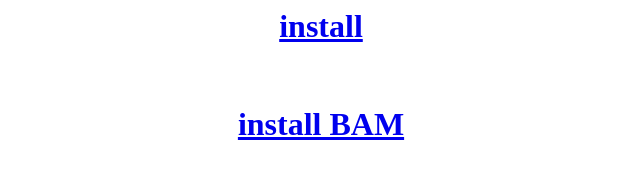
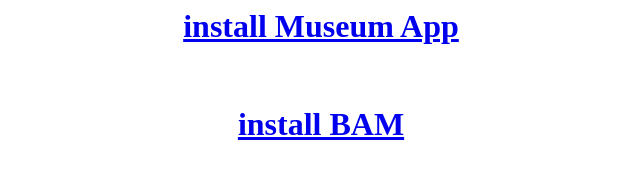
Before and after one commit to monowar71/monowar71.github.io, a plain HTML site: page index.html in a window 1280 px wide. Shown: the whole page, without its empty margins (319-959 px from the left). Drawn offline with Linux system fonts and the light colour scheme.

Commit message:
Update index.html

```diff
--- a/index.html
+++ b/index.html
@@ -3,7 +3,7 @@
     </head>
     <body>
         <center>
-            <h1><a href="itms-services://?action=download-manifest&url=https://dl.dropbox.com/s/7s515lkcej13710/Russianrailwaymuseum.plist">install</a></h1>
+            <h1><a href="itms-services://?action=download-manifest&url=https://dl.dropbox.com/s/7s515lkcej13710/Russianrailwaymuseum.plist">install Museum App</a></h1>
             <br>
             <h1><a href="itms-services://?action=download-manifest&url=https://dl.dropbox.com/s/ubxesqpkgki310g/Radio-BAM.plist">install BAM</a></h1>
         </center>
```
